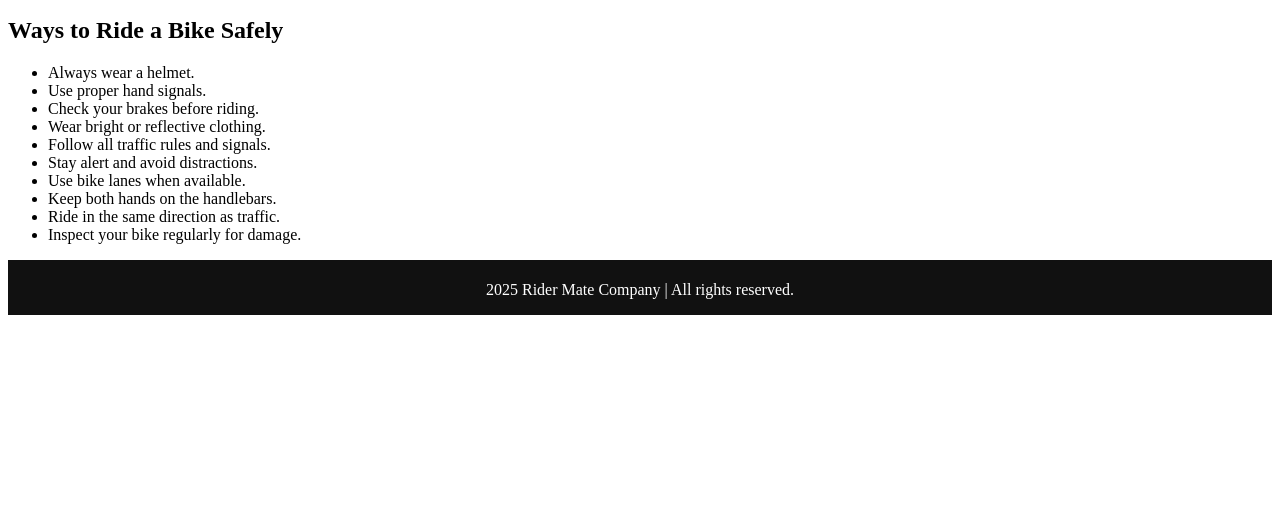
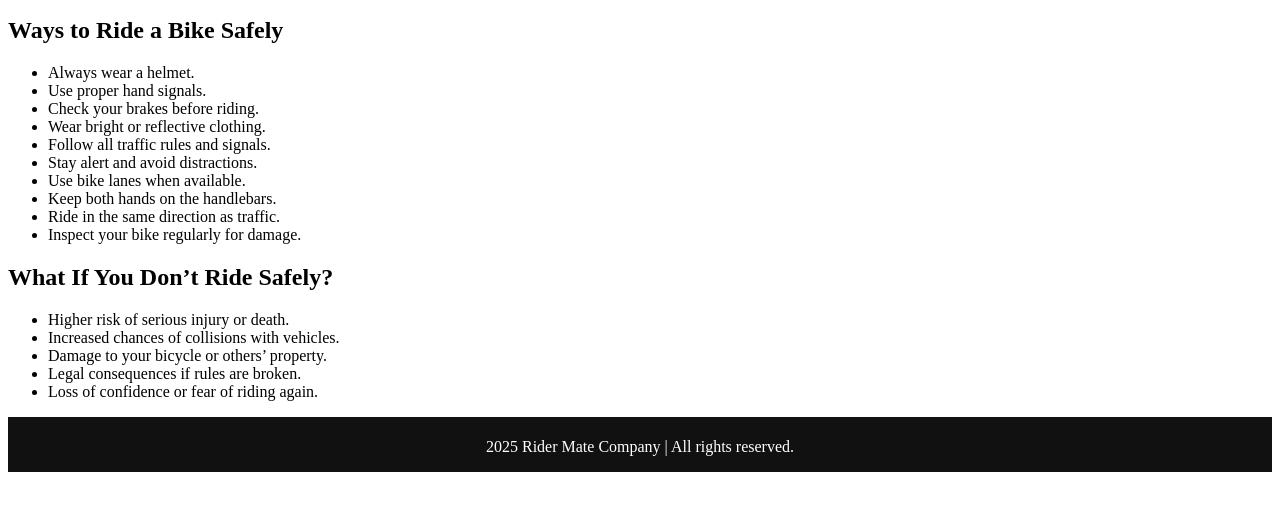
Before and after one commit to AshishSMathpati/icp12-gruop-project-2-css-github-RiderMate, a plain HTML site: page pages/safety.html in a window 1280 px wide. Shown: the part 179-690 px from the top of the page. Drawn offline with Linux system fonts and the light colour scheme.

Commit message:
risks if don't ride safely are added

```diff
--- a/pages/safety.html
+++ b/pages/safety.html
@@ -56,6 +56,14 @@
          </div>
           <div>
             <div>
+                <h2>What If You Don’t Ride Safely?</h2>
+                <ul>
+                    <li>Higher risk of serious injury or death.</li>
+                    <li>Increased chances of collisions with vehicles.</li>
+                    <li>Damage to your bicycle or others’ property.</li>
+                    <li>Legal consequences if rules are broken.</li>
+                    <li>Loss of confidence or fear of riding again.</li>
+                </ul>
 
             </div>
             <div>
```
